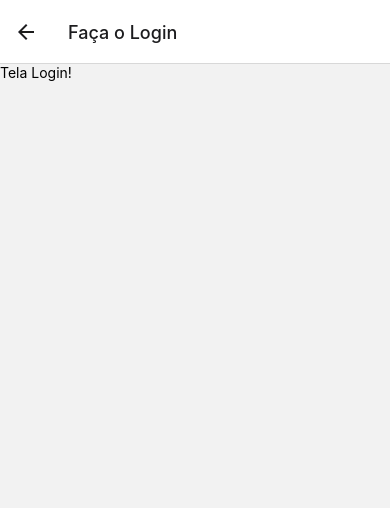
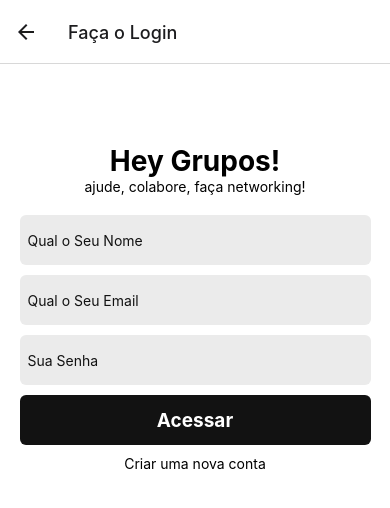
Before and after one commit to RodAlexCoder/HeyGrupos, a React Native app: screen /SignIn in a window 390 px wide. Shown: the top 508 px of the page. Built offline with nearby package versions, Linux system fonts and the light colour scheme.

Commit message:
Criando a tela de SignIn e ChatRoom

```diff
--- a/package.json
+++ b/package.json
@@ -11,6 +11,8 @@
   },
   "dependencies": {
     "@react-native-firebase/app": "^14.5.0",
+    "@react-native-firebase/auth": "^14.5.0",
+    "@react-native-firebase/firestore": "^14.5.0",
     "@react-navigation/native": "^6.0.8",
     "@react-navigation/native-stack": "^6.5.0",
     "react": "17.0.2",
--- a/src/pages/ChatRoom/index.js
+++ b/src/pages/ChatRoom/index.js
@@ -1,14 +1,24 @@
 import React from 'react'
-import {View, Text, StyleSheet} from 'react-native'
+import {View, Text, StyleSheet, Button} from 'react-native'
+import auth from '@react-native-firebase/auth'
+import {useNavigation} from '@react-navigation/native'
 
 export default function ChatRoom() {
+
+  const navigation = useNavigation()
+
   return (
-    <View>
+    <View style={styles.container}>
           <Text>Tela ChatRoom!</Text>
+          <Button title='Login' onPress={() => navigation.navigate("SignIn")}/>
     </View>
   )
 }
 
 const styles = StyleSheet.create({
-
+    container: {
+      flex: 1,
+      justifyContent: 'center',
+      alignItems: 'center'
+    }
 })
--- a/src/pages/SignIn/index.js
+++ b/src/pages/SignIn/index.js
@@ -1,14 +1,90 @@
-import React from 'react'
-import {View, Text, StyleSheet} from 'react-native'
+import React, { useState } from 'react'
+import { View, Text, StyleSheet, TouchableOpacity, TextInput , SafeAreaView, Platform} from 'react-native'
 
 export default function SignIn() {
+
+  const [name, setName] = useState('')
+  const [email, setEmail] = useState('')
+  const [password, setPassword] = useState('')
+
+
   return (
-    <View>
-          <Text>Tela Login!</Text>
-    </View>
+    <SafeAreaView style={styles.container}>
+      <Text style={styles.logo}>Hey Grupos!</Text>
+
+      <Text style={{ marginBottom: 20 }}>ajude, colabore, faça networking!</Text>
+
+      <TextInput
+        style={styles.input}
+        value={name}
+        onChangeText={(text) => setName(text)}
+        placeholder="Qual o Seu Nome"
+        placeholderTextColor='#9999B'
+      />
+
+      <TextInput
+        style={styles.input}
+        value={email}
+        onChangeText={(text) => setEmail(text)}
+        placeholder="Qual o Seu Email"
+        placeholderTextColor='#9999B'
+      />
+
+      <TextInput
+        style={styles.input}
+        value={password}
+        onChangeText={(text) => setPassword(text)}
+        placeholder="Sua Senha"
+        placeholderTextColor='#9999B'
+      />
+
+      <TouchableOpacity style={styles.buttonLogin}>
+            <Text style={styles.buttonText}>Acessar</Text>
+      </TouchableOpacity>
+
+      <TouchableOpacity>
+          <Text>Criar uma nova conta</Text>
+      </TouchableOpacity>
+
+    </SafeAreaView>
   )
 }
 
+
 const styles = StyleSheet.create({
+  container: {
+    flex: 1,
+    alignItems: 'center',
+    backgroundColor: '#FFF'
+  },
 
+  logo: {
+    marginTop: Platform.OS === 'android' ? 55 : 80,
+    fontSize: 28,
+    fontWeight: 'bold'
+  },
+
+  input: {
+    color: '#121212',
+    backgroundColor: '#EBEBEB',
+    width: '90%',
+    borderRadius: 6,
+    marginBottom: 10,
+    paddingHorizontal: 8,
+    height: 50
+  },
+  buttonLogin: {
+    width: '90%',
+    backgroundColor: '#121212',
+    height: 50,
+    justifyContent: 'center',
+    alignItems: 'center',
+    marginBottom: 10,
+    borderRadius: 6
+  },
+  buttonText: {
+    color: '#FFF',
+    fontWeight: 'bold',
+    fontSize: 19
+  }
 })
```
Also changed, not shown: 3 other files (tests, documents, lock files or other folders).
